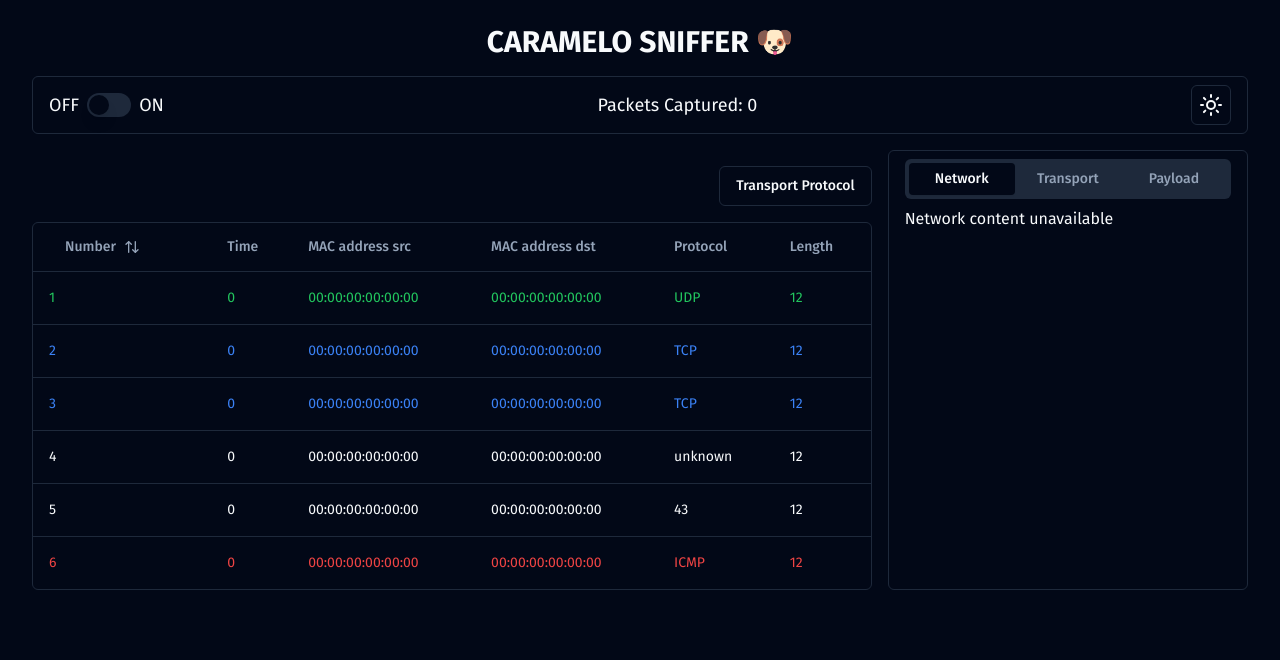
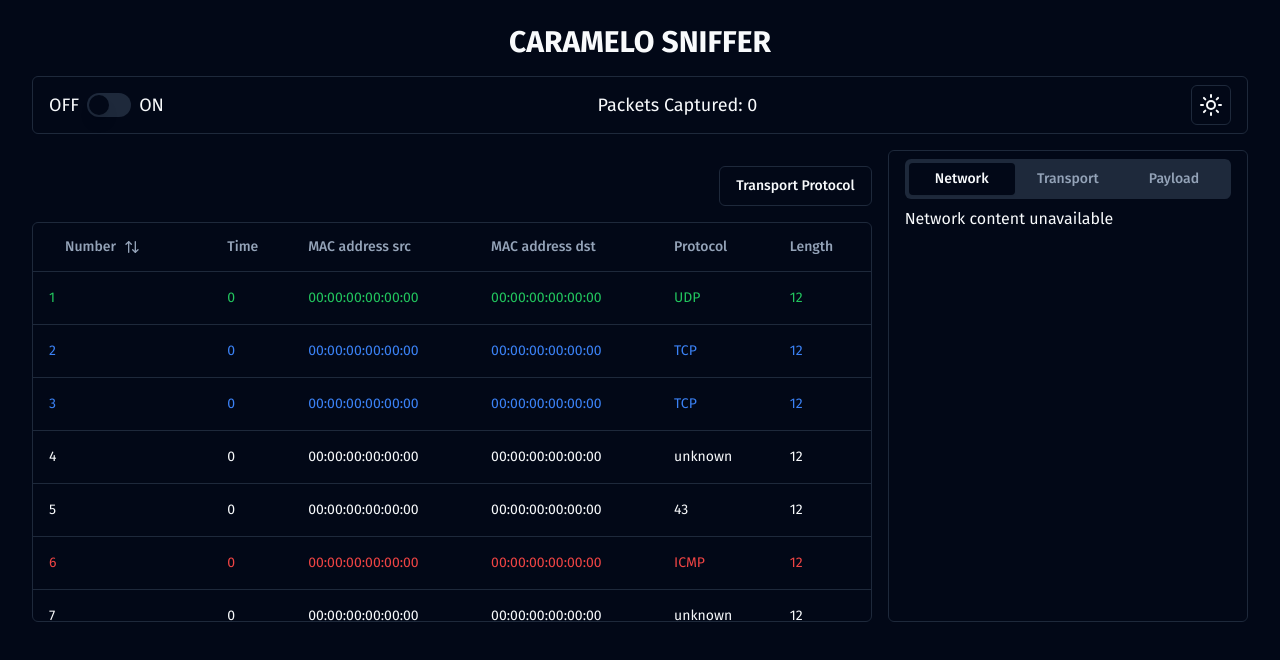
Before and after one commit to kelvinleandro/caramelo-sniffer-react, a Next.js app in the folder client/: page / in a window 1280 px wide. Shown: the top 660 px of the page. Built offline with nearby package versions, Linux system fonts and the light colour scheme.

Commit message:
feat: add scrollbar styling

```diff
--- a/client/src/app/globals.css
+++ b/client/src/app/globals.css
@@ -67,3 +67,23 @@
     @apply bg-background text-foreground;
   }
 }
+
+@layer utilities {
+  .scrollbar::-webkit-scrollbar {
+    width: 10px;
+  }
+
+  .scrollbar::-webkit-scrollbar-track {
+    border-radius: 100vh;
+    @apply bg-slate-400;
+  }
+
+  .scrollbar::-webkit-scrollbar-thumb {
+    border-radius: 100vh;
+    @apply bg-gray-900;
+  }
+
+  .scrollbar::-webkit-scrollbar-thumb:hover {
+    @apply bg-zinc-600;
+  }
+}
--- a/client/src/app/page.tsx
+++ b/client/src/app/page.tsx
@@ -84,6 +84,66 @@ const PACKETS_DATA: Packet[] = [
       payload: new Uint8Array(),
     },
   },
+  {
+    number: 7,
+    timestamp: 0,
+    t_captured: 0,
+    mac_src: "00:00:00:00:00:00",
+    mac_dst: "00:00:00:00:00:00",
+    transport_protocol: "unknown",
+    length: 12,
+    rest: {
+      payload: new Uint8Array(),
+    },
+  },
+  {
+    number: 8,
+    timestamp: 0,
+    t_captured: 0,
+    mac_src: "00:00:00:00:00:00",
+    mac_dst: "00:00:00:00:00:00",
+    transport_protocol: "UDP",
+    length: 12,
+    rest: {
+      payload: new Uint8Array(),
+    },
+  },
+  {
+    number: 9,
+    timestamp: 0,
+    t_captured: 0,
+    mac_src: "00:00:00:00:00:00",
+    mac_dst: "00:00:00:00:00:00",
+    transport_protocol: "TCP",
+    length: 12,
+    rest: {
+      payload: new Uint8Array(),
+    },
+  },
+  {
+    number: 10,
+    timestamp: 0,
+    t_captured: 0,
+    mac_src: "00:00:00:00:00:00",
+    mac_dst: "00:00:00:00:00:00",
+    transport_protocol: "TCP",
+    length: 12,
+    rest: {
+      payload: new Uint8Array(),
+    },
+  },
+  {
+    number: 11,
+    timestamp: 0,
+    t_captured: 0,
+    mac_src: "00:00:00:00:00:00",
+    mac_dst: "00:00:00:00:00:00",
+    transport_protocol: "ICMP",
+    length: 12,
+    rest: {
+      payload: new Uint8Array(),
+    },
+  },
 ];
 
 export default function Home() {
@@ -130,7 +190,7 @@ export default function Home() {
   return (
     <div className="flex flex-col w-full min-h-screen py-6 px-8 gap-4">
       <h1 className="text-center uppercase text-3xl font-bold">
-        Caramelo Sniffer 🐶
+        Caramelo Sniffer
       </h1>
       <div className="flex flex-row justify-between items-center border rounded-md px-4 py-2">
         <div className="flex items-center space-x-2">
--- a/client/src/components/packets/data-table.tsx
+++ b/client/src/components/packets/data-table.tsx
@@ -10,6 +10,7 @@ import {
   getCoreRowModel,
   getFilteredRowModel,
   getSortedRowModel,
+  getPaginationRowModel,
   useReactTable,
 } from "@tanstack/react-table";
 
@@ -51,6 +52,7 @@ export function DataTable<TData, TValue>({
     onSortingChange: setSorting,
     getSortedRowModel: getSortedRowModel(),
     onColumnFiltersChange: setColumnFilters,
+    // getPaginationRowModel: getPaginationRowModel(),
     getFilteredRowModel: getFilteredRowModel(),
     state: {
       sorting,
@@ -66,6 +68,14 @@ export function DataTable<TData, TValue>({
         return filterValue.includes(row.getValue(columnId));
       },
     },
+    // manualPagination: true,
+    // pageCount: 1,
+    // rowCount: 5,
+    // initialState: {
+    //   pagination: {
+    //     pageSize: 5,
+    //   },
+    // },
   });
 
   const transportProtocolValues = Array.from(
@@ -135,7 +145,7 @@ export function DataTable<TData, TValue>({
           </DropdownMenuContent>
         </DropdownMenu>
       </div>
-      <div className="rounded-md border">
+      <div className="rounded-md border overflow-y-auto max-h-[50vh] scrollbar">
         <Table>
           <TableHeader>
             {table.getHeaderGroups().map((headerGroup) => (
@@ -162,7 +172,9 @@ export function DataTable<TData, TValue>({
                   key={row.id}
                   data-state={row.getIsSelected() && "selected"}
                   className={
-                    transportProtocolColors[(row.original as Packet).transport_protocol] ||
+                    transportProtocolColors[
+                      (row.original as Packet).transport_protocol
+                    ] ||
                     "cursor-pointer hover:bg-gray-950 hover:dark:bg-white hover:text-white hover:dark:text-gray-950"
                   }
                   onClick={() => onRowClick(row.original as Packet)}
```
